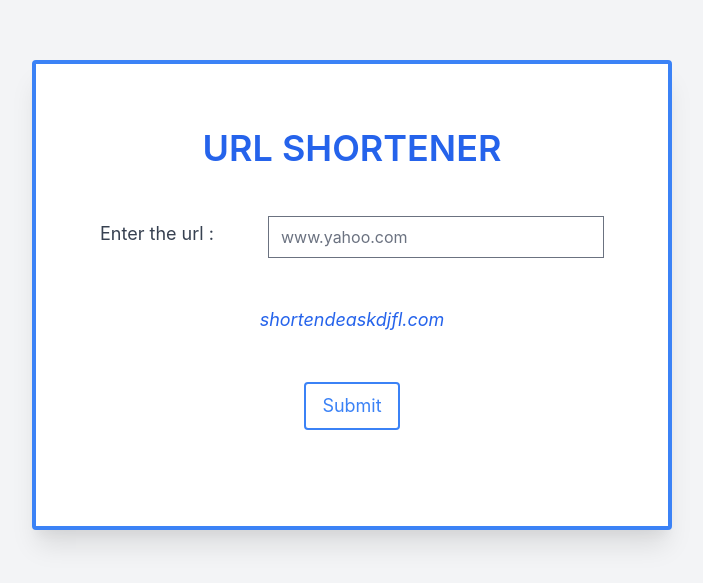
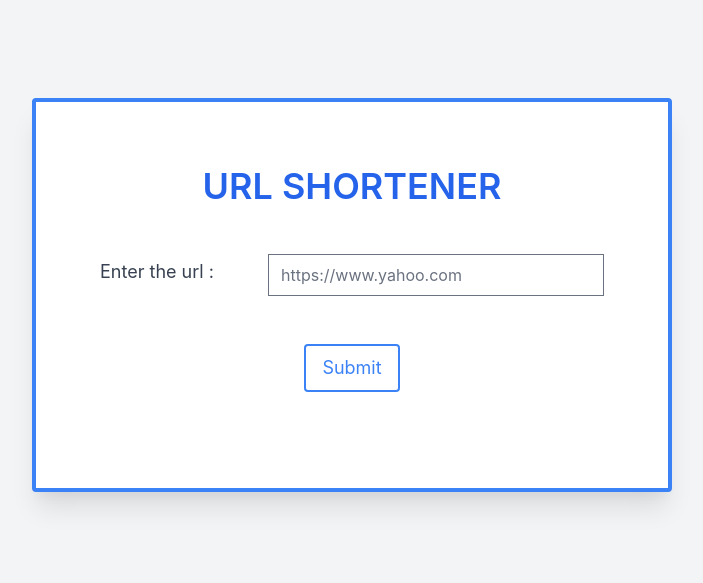
Before and after one commit to farazshah2001/url-shortener-frontend, a React (Create React App) app: page / in a window 1280 px wide. Shown: the part 105-688 px from the top of the page, without its empty margins (288-991 px from the left). Built offline with nearby package versions, Linux system fonts and the light colour scheme.

Commit message:
functionality completed

```diff
--- a/src/App.js
+++ b/src/App.js
@@ -4,30 +4,47 @@ import axios from 'axios'
 
 function App() {
   const [url, seturl] = useState("");
-  const [shorturl, setshorturl] = useState("");
+  const [slug, setslug] = useState("");
+  const [redirecturl, setredirecturl] = useState("");
+  const [message, setmessage] = useState("")
 
   const onurlchange = (e) => {
     seturl(e.target.value);
   }
   const submit = async () => {
     const urlResult =  await axios({
-      url:`http://localhost:/6000/url/check`,//correct url
+      url:`http://localhost:5000/url/check`,//correct url
       method:"post",
       data:{
           url:url,
       }
   });
     console.log(urlResult);
+    if(urlResult.data.url){
+      setredirecturl(urlResult.data.url);
+      setslug("");
+      setmessage("")
+      window.location.assign(urlResult.data.url)
+    }else if(urlResult.data.slug){
+      setslug(urlResult.data.slug);
+      setredirecturl("");
+      setmessage("");
+    }else if(urlResult.data.message){
+      setmessage(urlResult.data.message);
+      setslug("");
+      setredirecturl("");
+    }
   }
   return (
     <div className="h-screen flex justify-center items-center bg-gray-100">
-      <div className=" w-1/2 bg-white shadow-xl self-center py-12 px-16 border-4 border-blue-500 rounded">
+      <div className="w-10/12 lg:w-1/2 bg-white shadow-xl self-center py-12 px-16 border-4 border-blue-500 rounded">
         <h1 className="text-4xl my-4 text-blue-600 font-semibold text-center uppercase">URL Shortener</h1>
         <div className="grid grid-cols-3 my-12">
           <p className="text-gray-700 text-lg transform translate-y-1">Enter the url : </p>
-          <input className="col-span-2"  value={url} onChange={onurlchange} type="text" placeholder="www.yahoo.com"></input>
+          <input className="col-span-2"  value={url} onChange={onurlchange} type="text" placeholder="https://www.yahoo.com"></input>
         </div>
-        <p className="text-blue-600 italic text-lg my-6 text-center">shortendeaskdjfl.com</p>
+        <p className={` text-red-600 text-lg text-center `}>{message}</p>
+        <p className={`${redirecturl?"text-blue-800":""} text-blue-600 italic text-lg my-6 text-center`}>{redirecturl?`you are being redirected to '${redirecturl}'`:slug}</p>
         <div className=" flex justify-center  my-12">
             <button onClick={()=>{submit()}} className="w-24 h-12 text-lg rounded border-2 border-blue-500 text-blue-500 hover:bg-blue-500 hover:text-white">Submit</button>
         </div>
```
